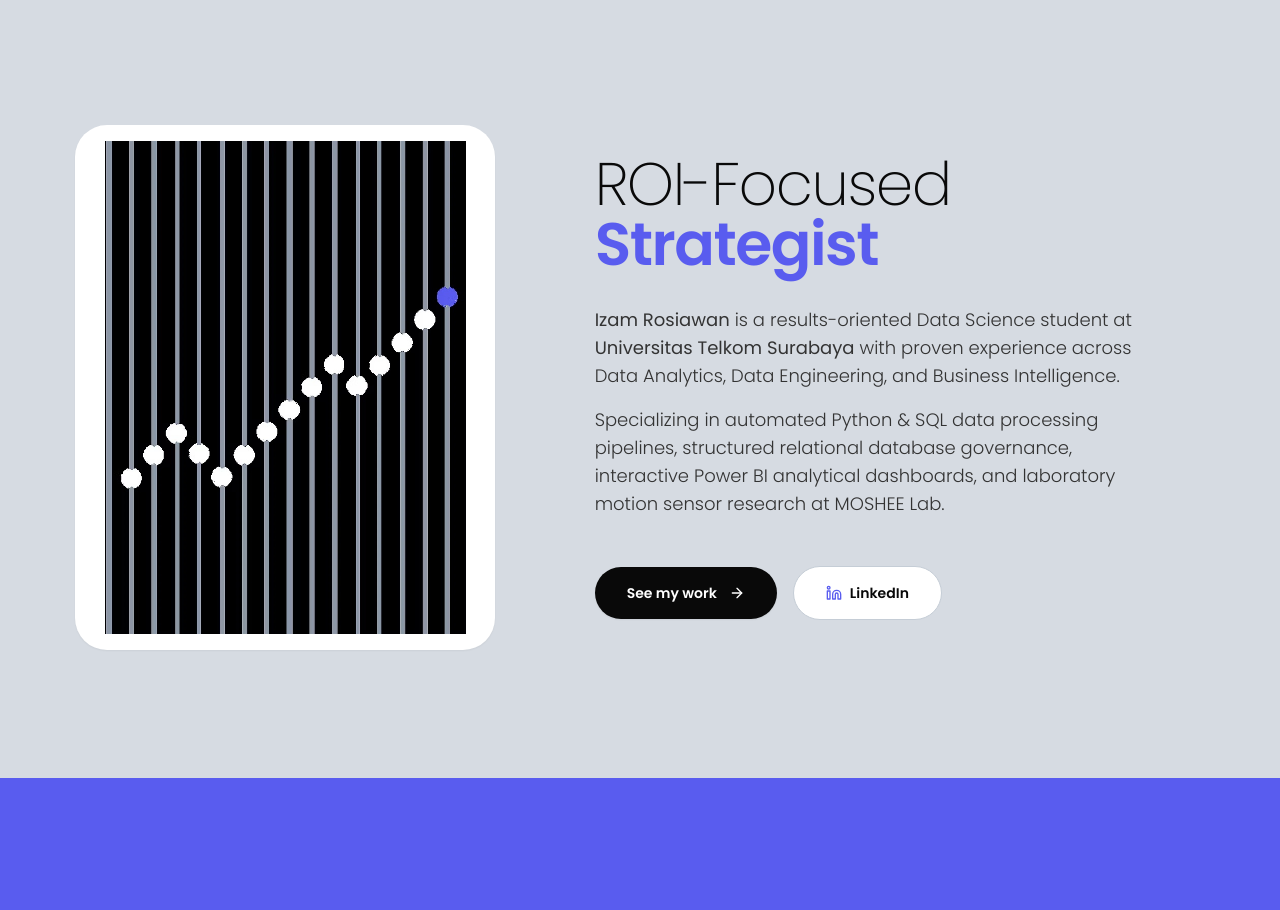
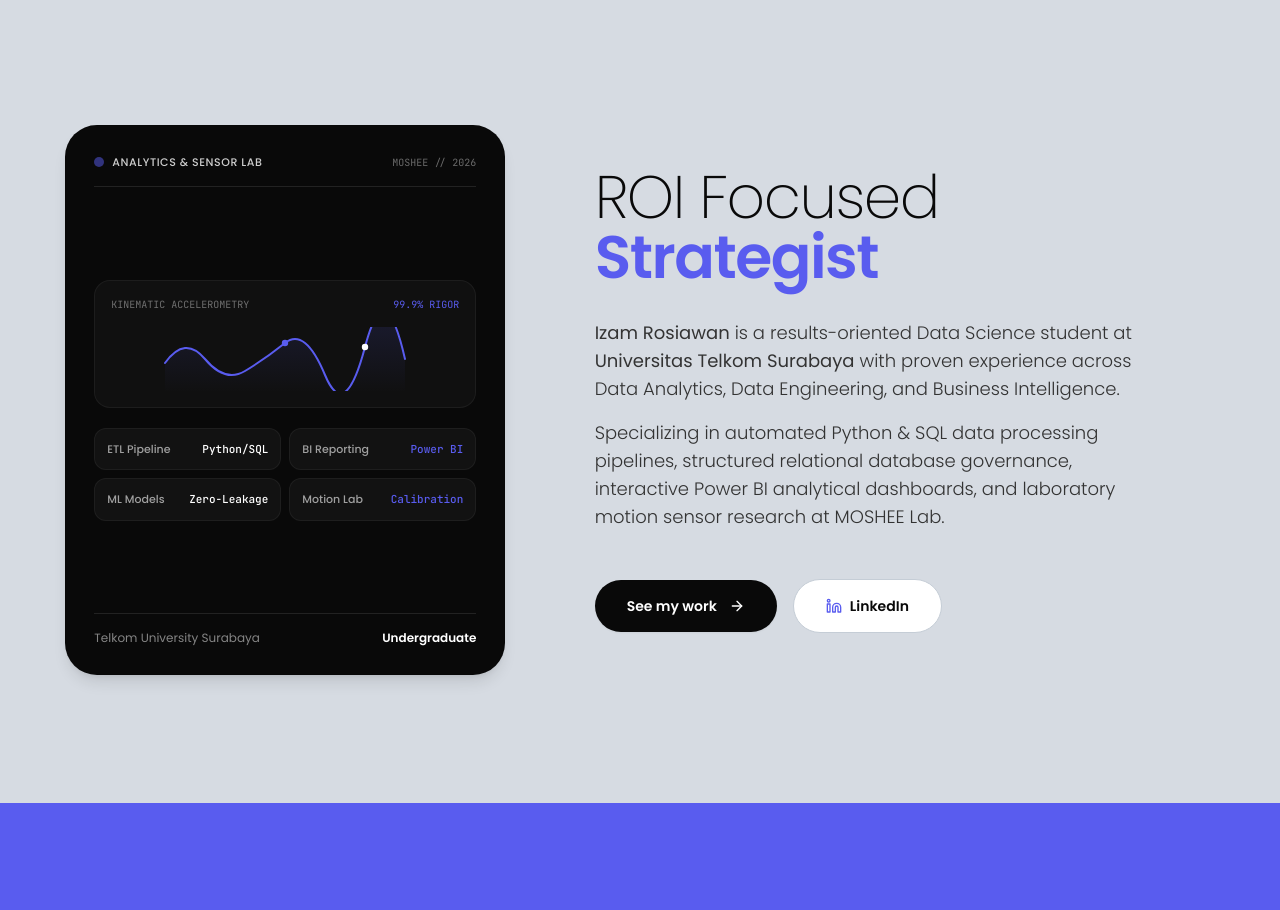
Before and after one commit to izamrosiawan/portfolio-hub, a Next.js app: page / in a window 1280 px wide. Shown: the part 1720-2630 px from the top of the page. Built offline with nearby package versions, Linux system fonts and the light colour scheme.

Commit message:
refactor: replace low-res equalizer graphic with crisp telemetry sensor vector card eliminate em-dashes across codebase and ensure zero-error code quality

```diff
--- a/src/app/layout.tsx
+++ b/src/app/layout.tsx
@@ -22,8 +22,8 @@ const jetbrainsMono = JetBrains_Mono({
 });
 
 export const metadata: Metadata = {
-  title: "Izam Rosiawan — Selected Works in Quantitative Science & Applied Machine Learning",
-  description: "A disciplined, editorial showcase of production repositories, actuarial formulations, and financial risk models.",
+  title: "Izam Rosiawan | Data Science & Business Intelligence Portfolio",
+  description: "Disciplined showcase of production repositories, actuarial formulations, data analytics, and applied machine learning.",
 };
 
 export default function RootLayout({
--- a/src/app/page.tsx
+++ b/src/app/page.tsx
@@ -277,26 +277,90 @@ export default function HomePage() {
         </div>
       </section>
 
-      {/* 3. ROI-FOCUSED STRATEGIST (comp-lyh9q1fo) - EXACT PALE BLUE SECTION WITH DOTS-LINES ART */}
+      {/* 3. STRATEGIC DATA MINDSET (comp-lyh9q1fo) */}
       <section id="about" className="w-full bg-[#d6dbe2] text-[#090909] px-6 sm:px-12 lg:px-16 py-24 lg:py-32">
         <div className="w-full grid grid-cols-1 lg:grid-cols-12 gap-12 lg:gap-16 items-center">
 
-          {/* Left: Dots-lines graphic art in rounded frame */}
+          {/* Left: Clean, High-Precision Vector Analytics & Sensor Card */}
           <div className="lg:col-span-5 relative flex justify-center">
-            <div className="relative w-full max-w-[420px] aspect-[4/5] rounded-[32px] overflow-hidden bg-white shadow-sm flex items-center justify-center p-8">
-              <Image
-                src="/images/jr_dots_lines.jpg"
-                alt="Data resonance pattern"
-                fill
-                className="object-contain p-4"
-              />
+            <div className="relative w-full max-w-[440px] aspect-[4/5] rounded-[32px] overflow-hidden bg-[#090909] text-white p-7 shadow-lg flex flex-col justify-between border border-black/10">
+              {/* Header Telemetry */}
+              <div className="flex items-center justify-between border-b border-white/10 pb-4">
+                <div className="flex items-center gap-2">
+                  <span className="w-2.5 h-2.5 rounded-full bg-[#595cef] animate-pulse" />
+                  <span className="text-[11px] font-medium tracking-wider uppercase text-white/80">
+                    Analytics & Sensor Lab
+                  </span>
+                </div>
+                <span className="text-[10px] font-mono text-white/40">MOSHEE // 2026</span>
+              </div>
+
+              {/* Center: Waveform & Vector Data Flow */}
+              <div className="my-auto space-y-5 py-4">
+                <div className="relative h-32 w-full bg-white/[0.03] rounded-2xl p-4 border border-white/5 flex flex-col justify-between overflow-hidden">
+                  <div className="flex justify-between text-[10px] text-white/40 font-mono">
+                    <span>KINEMATIC ACCELEROMETRY</span>
+                    <span className="text-[#595cef]">99.9% RIGOR</span>
+                  </div>
+
+                  {/* SVG Waveform Curve */}
+                  <svg className="w-full h-16" viewBox="0 0 300 80" fill="none">
+                    <path
+                      d="M0,45 Q25,10 50,40 T100,55 T150,20 T200,60 T250,25 T300,40"
+                      stroke="#595cef"
+                      strokeWidth="2.5"
+                      fill="none"
+                      strokeLinecap="round"
+                    />
+                    <path
+                      d="M0,45 Q25,10 50,40 T100,55 T150,20 T200,60 T250,25 T300,40 L300,80 L0,80 Z"
+                      fill="url(#purpleGrad)"
+                      opacity="0.15"
+                    />
+                    <circle cx="150" cy="20" r="4" fill="#595cef" />
+                    <circle cx="250" cy="25" r="4" fill="#ffffff" />
+                    <defs>
+                      <linearGradient id="purpleGrad" x1="0" y1="0" x2="0" y2="1">
+                        <stop offset="0%" stopColor="#595cef" />
+                        <stop offset="100%" stopColor="#595cef" stopOpacity="0" />
+                      </linearGradient>
+                    </defs>
+                  </svg>
+                </div>
+
+                {/* Pipeline Flow Badges */}
+                <div className="grid grid-cols-2 gap-2 text-[11px] font-medium">
+                  <div className="p-3 rounded-xl bg-white/[0.04] border border-white/5 flex items-center justify-between">
+                    <span className="text-white/60">ETL Pipeline</span>
+                    <span className="text-white font-mono">Python/SQL</span>
+                  </div>
+                  <div className="p-3 rounded-xl bg-white/[0.04] border border-white/5 flex items-center justify-between">
+                    <span className="text-white/60">BI Reporting</span>
+                    <span className="text-[#595cef] font-mono">Power BI</span>
+                  </div>
+                  <div className="p-3 rounded-xl bg-white/[0.04] border border-white/5 flex items-center justify-between">
+                    <span className="text-white/60">ML Models</span>
+                    <span className="text-white font-mono">Zero-Leakage</span>
+                  </div>
+                  <div className="p-3 rounded-xl bg-white/[0.04] border border-white/5 flex items-center justify-between">
+                    <span className="text-white/60">Motion Lab</span>
+                    <span className="text-[#595cef] font-mono">Calibration</span>
+                  </div>
+                </div>
+              </div>
+
+              {/* Footer Stat */}
+              <div className="pt-4 border-t border-white/10 flex items-center justify-between text-xs text-white/50">
+                <span>Telkom University Surabaya</span>
+                <span className="text-white font-semibold">Undergraduate</span>
+              </div>
             </div>
           </div>
 
           {/* Right: Narrative + CTA */}
           <div className="lg:col-span-7 space-y-8 lg:pl-6">
             <h2 className="text-4xl sm:text-6xl font-extralight text-[#090909] leading-tight tracking-tight">
-              ROI-Focused
+              ROI Focused
               <br />
               <span className="font-semibold text-[#595cef]">Strategist</span>
             </h2>
--- a/src/components/IsometricQuantTownMap.tsx
+++ b/src/components/IsometricQuantTownMap.tsx
@@ -614,7 +614,7 @@ export default function IsometricQuantTownMap({
                     {selectedDistrict.icon}
                   </div>
                   <div>
-                    <h3 className="font-serif text-xl font-bold text-white">{selectedDistrict.name} — Denah Dalam (Interior)</h3>
+                    <h3 className="font-serif text-xl font-bold text-white">{selectedDistrict.name} - Denah Dalam (Interior)</h3>
                     <p className="text-xs font-mono text-indigo-300">Pilih Ruang Laboratorium untuk Menginspeksi Kode & Aplikasi Web Live</p>
                   </div>
                 </div>
```
